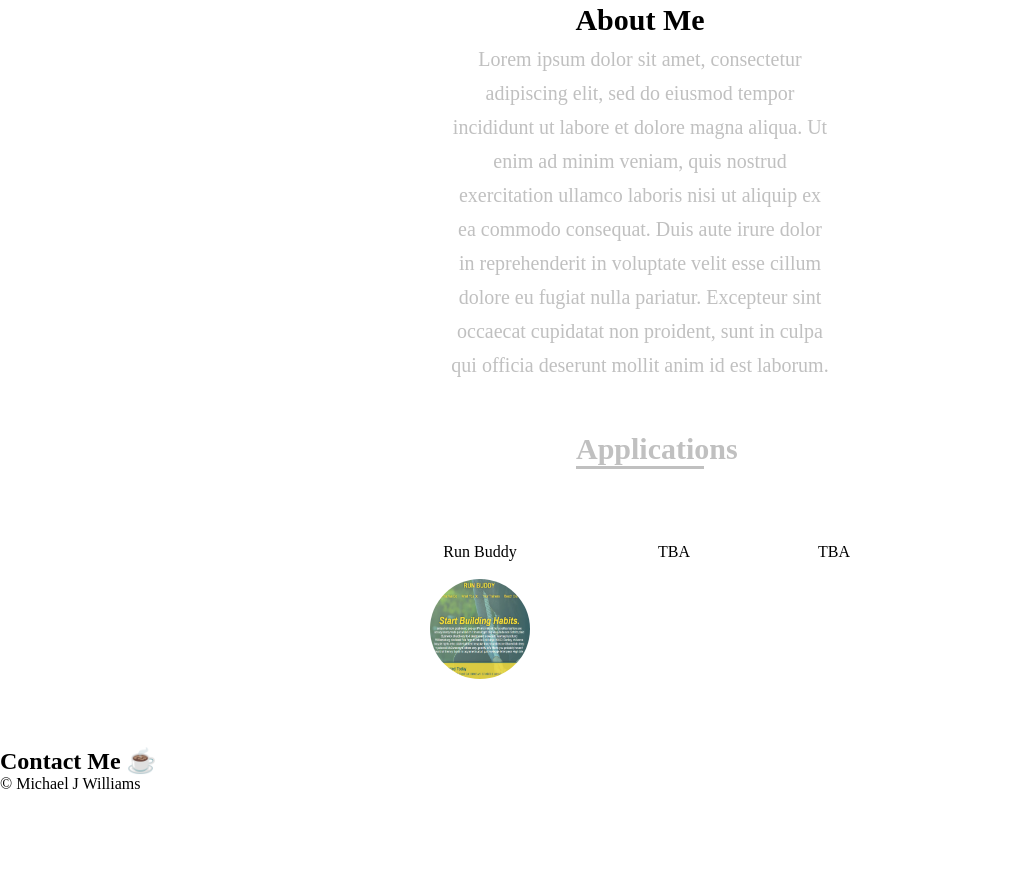
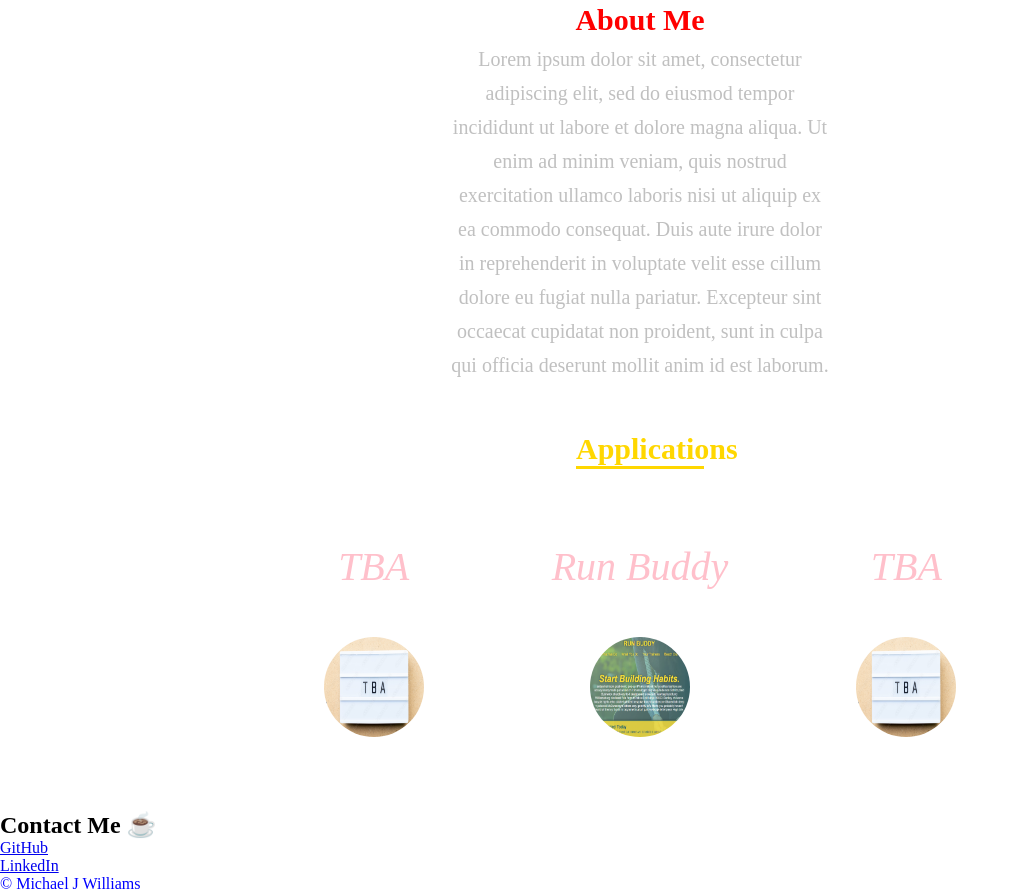
Before and after one commit to 256Mwilliams/Portfolio-1, a plain HTML site: page index.html in a window 1280 px wide. Shown: the part 527-1420 px from the top of the page, without its empty margins (0-1019 px from the left). Before the commit the page ends 1320 px from the top, so only its background shows below. Drawn offline with Linux system fonts and the light colour scheme.

Commit message:
footer and background

```diff
--- a/assets/css/style.css
+++ b/assets/css/style.css
@@ -1,4 +1,4 @@
-* {
+ * {
     margin: 0;
     padding: 0;
     box-sizing: border-box;
@@ -6,6 +6,10 @@
 
 nav {
     margin: 7px 0;
+    position: sticky;
+    top: 0;
+    z-index: 999;
+
 }
 
 nav ul {
@@ -27,6 +31,7 @@ nav ul li a {
 header {
     color: silver;
     border-bottom: 3px solid;
+    border-color: green;
     text-align: center;
     margin: 0 auto 35px auto;
     width: 25%;
@@ -49,6 +54,7 @@ section h3 {
     margin: 30px auto 5px auto;
     font-size: 30px;
     width: 80%;
+    color: red;
 }
 
 
@@ -62,7 +68,7 @@ section h3 {
 }
 
 #Apps h3 {
-    color: silver;
+    color: gold;
     border-bottom: 3px solid;
     text-align: center;
     width: 10%;
@@ -72,8 +78,9 @@ section h3 {
 
 #Apps ul {
     display: flex;
-    flex-wrap: wrap;
     justify-content: center;
+    align-items: center;
+    color: pink;
 }
 
 #Apps ul li {
@@ -89,6 +96,19 @@ section h3 {
     justify-content: center;
 }
 
+
 .application-center {
     text-align: center;
+
 }
+
+
+.app-list {
+font-size: 40px;
+font-style: italic;
+color:silver;
+}
+
+footer p {
+    color: blue;
+}
--- a/index.html
+++ b/index.html
@@ -11,7 +11,7 @@
     <!--Check to see where this home link will take you-->
     <ul>
         <li>
-            <a href="/">Home</a>
+            <a href="#top">Home</a>
         </li>
         <li>
             <a href="#About-Me">About Me</a>
@@ -56,23 +56,33 @@
     <!--Clicking on app takes to link in new page-->
     <div id="Apps">
         <h3>Applications</h3>
-        <ul>
+        <ul class="app-list">
+            <li class="application-center">
+                <p>TBA</p><br />
+                <img src="./assets/images/1000_F_292258312_rgWS9IIAmOjJcFlISpCGBhdc9FQcTfZA.jpg" class="mini-image" alt="">
+            </li>
             <li class="application-center">
                 <p>Run Buddy</p><br />
                 <a href="https://256mwilliams.github.io/run-buddy/">
                     <img src="./assets/images/Screenshot 2022-02-20 230344.png" class="mini-image" alt=""></a>
             </li>
-            <li>TBA</li>
-            <li>TBA</li>
+            <li class="application-center">
+                <p>TBA</p><br />
+                <img src="./assets/images/1000_F_292258312_rgWS9IIAmOjJcFlISpCGBhdc9FQcTfZA.jpg" class="mini-image" alt="">
+            </li>
         </ul>
     </div>
 </body>
 
 <!--Contact info will go here-->
 <!--Email followed by list of images leading to linkedin, github-->
-<footer id="Contact-Me">
+<footer id="Contact">
     <h2>Contact Me ☕</h2>
-    <div>&copy; Michael J Williams</div>
+    <div class="contact-info">
+        <a href="https://github.com/256Mwilliams">GitHub</a><br />
+        <a href="https://www.linkedin.com/in/michael-williams-527960229/">LinkedIn</a><br />
+        <p>&copy; Michael J Williams</p>
+    </div>
 </footer>
 </html>
 
```
Also changed, not shown: assets/images/1000_F_292258312_rgWS9IIAmOjJcFlISpCGBhdc9FQcTfZA.jpg (added), assets/images/background-image.jpg (added).
